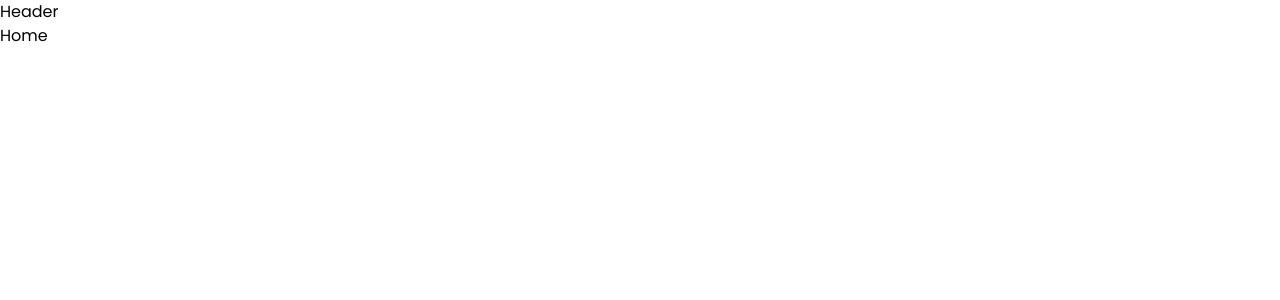
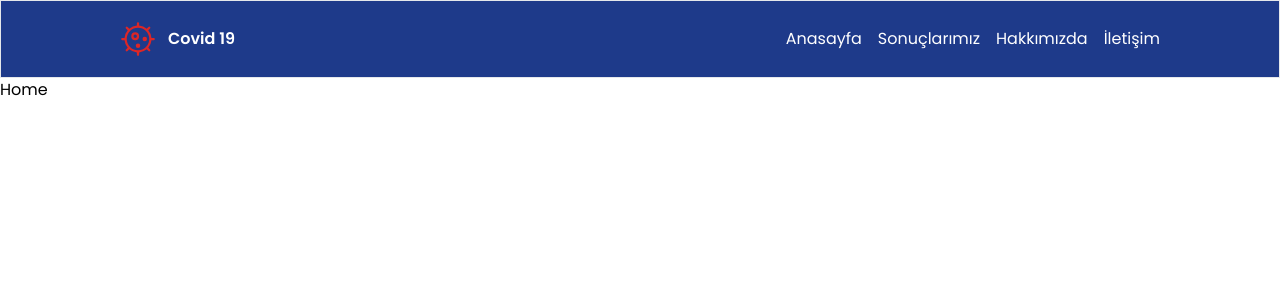
Before and after one commit to emreertugrl/Unit_Test_Covid_Tracker, a React (Create React App) app: page / in a window 1280 px wide. Shown: the top 300 px of the page. Built offline with nearby package versions, Linux system fonts and the light colour scheme.

Commit message:
Header components design completed.

```diff
--- /dev/null
+++ b/src/components/container/index.jsx
@@ -0,0 +1,9 @@
+const Container = ({ children, design }) => {
+  return (
+    <div className={`max-w-[1200px] mx-auto px-10 md:px-20 py-5 ${design}`}>
+      {children}
+    </div>
+  );
+};
+
+export default Container;
--- a/src/components/header/index.jsx
+++ b/src/components/header/index.jsx
@@ -1,7 +1,30 @@
 import React from "react";
+import Container from "./../container/index";
+import { Link } from "react-router-dom";
+import { PiVirus } from "react-icons/pi";
 
 const Header = () => {
-  return <div>Header</div>;
+  return (
+    <div className="border bg-blue-900 text-white">
+      <Container design="flex justify-between items-center ">
+        <Link to="/" className="flex gap-3 items-center">
+          <PiVirus className="text-4xl text-red-600" />
+          <span className="font-semibold">Covid 19</span>
+        </Link>
+
+        <nav className="flex gap-4">
+          <a href="#">Anasayfa</a>
+          <a href="#">Sonuçlarımız</a>
+          <a href="#" className="max-md:hidden">
+            Hakkımızda
+          </a>
+          <a href="#" className="max-md:hidden">
+            İletişim
+          </a>
+        </nav>
+      </Container>
+    </div>
+  );
 };
 
 export default Header;
```
